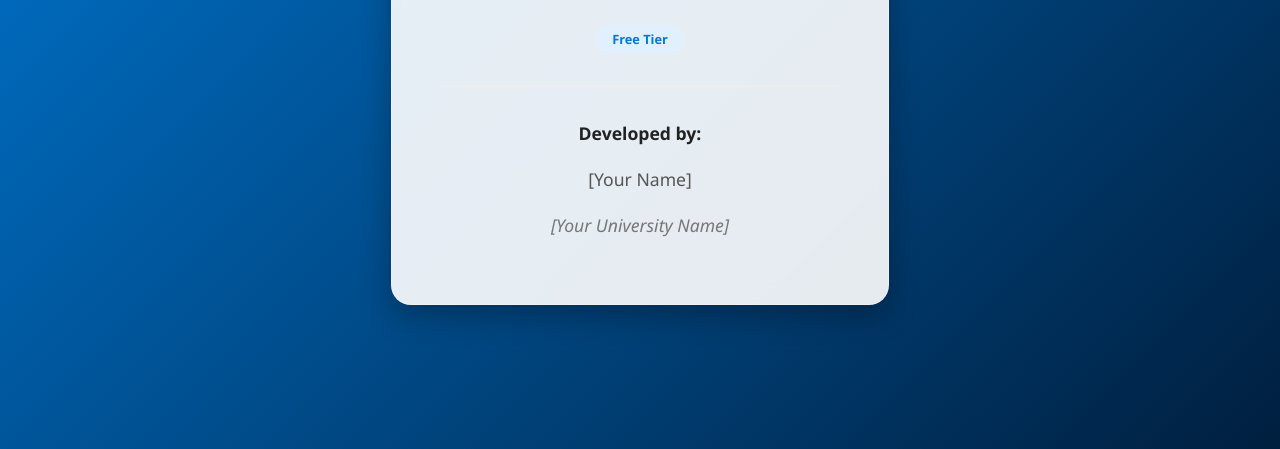
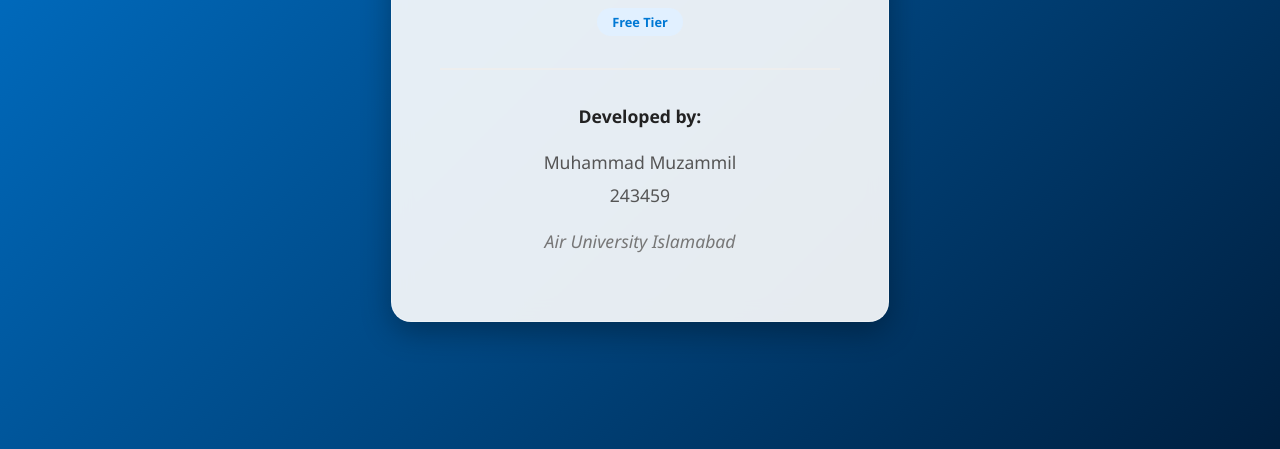
Before and after one commit to muzammilshaikh756/first-azure, a plain HTML site: page index.html in a window 1280 px wide. Shown: the part 351-800 px from the top of the page. Drawn offline with Linux system fonts and the light colour scheme.

Commit message:
updated code

```diff
--- a/index.html
+++ b/index.html
@@ -76,8 +76,9 @@
         <div class="divider"></div>
 
         <p class="info">Developed by:</p>
-        <p style="margin: 5px 0;">[Your Name]</p>
-        <p style="font-style: italic; color: #777;">[Your University Name]</p>
+        <p style="margin: 5px 0;">Muhammad Muzammil</p>
+         <p style="margin: 5px 0;">243459</p>
+        <p style="font-style: italic; color: #777;">Air University Islamabad</p>
     </div>
 
 </body>
```
